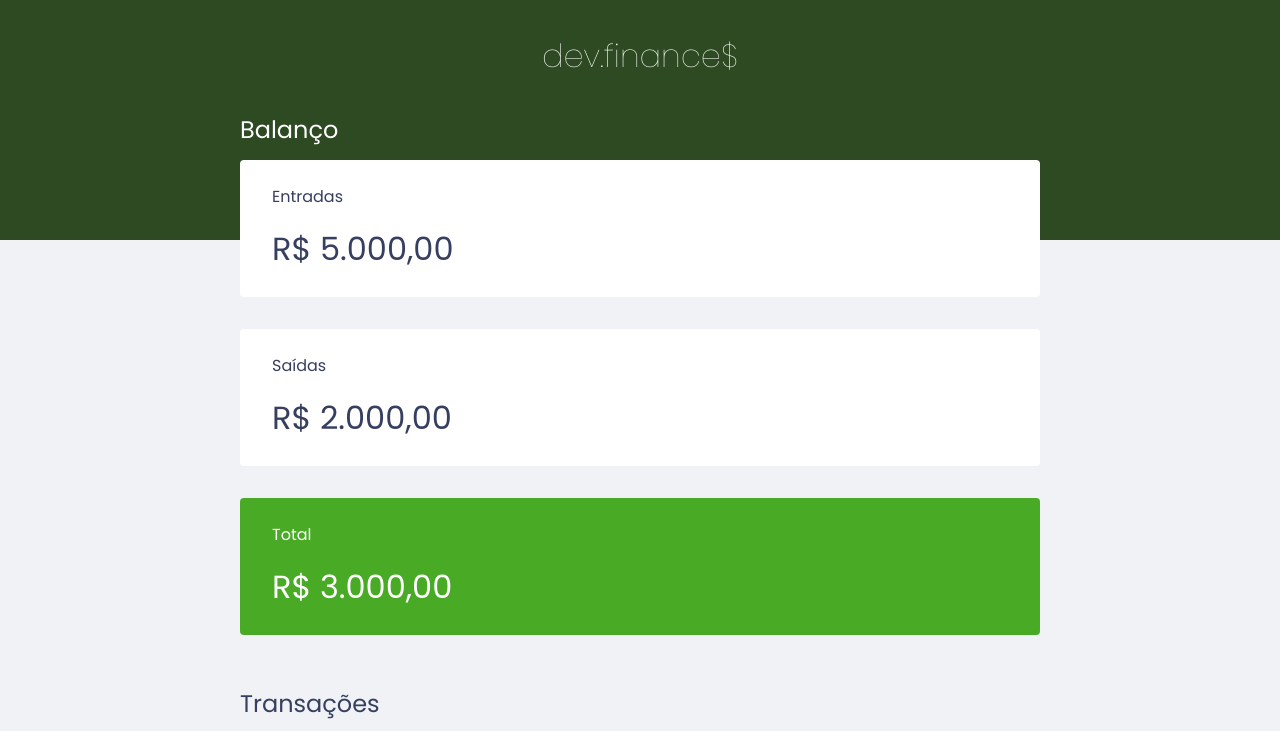
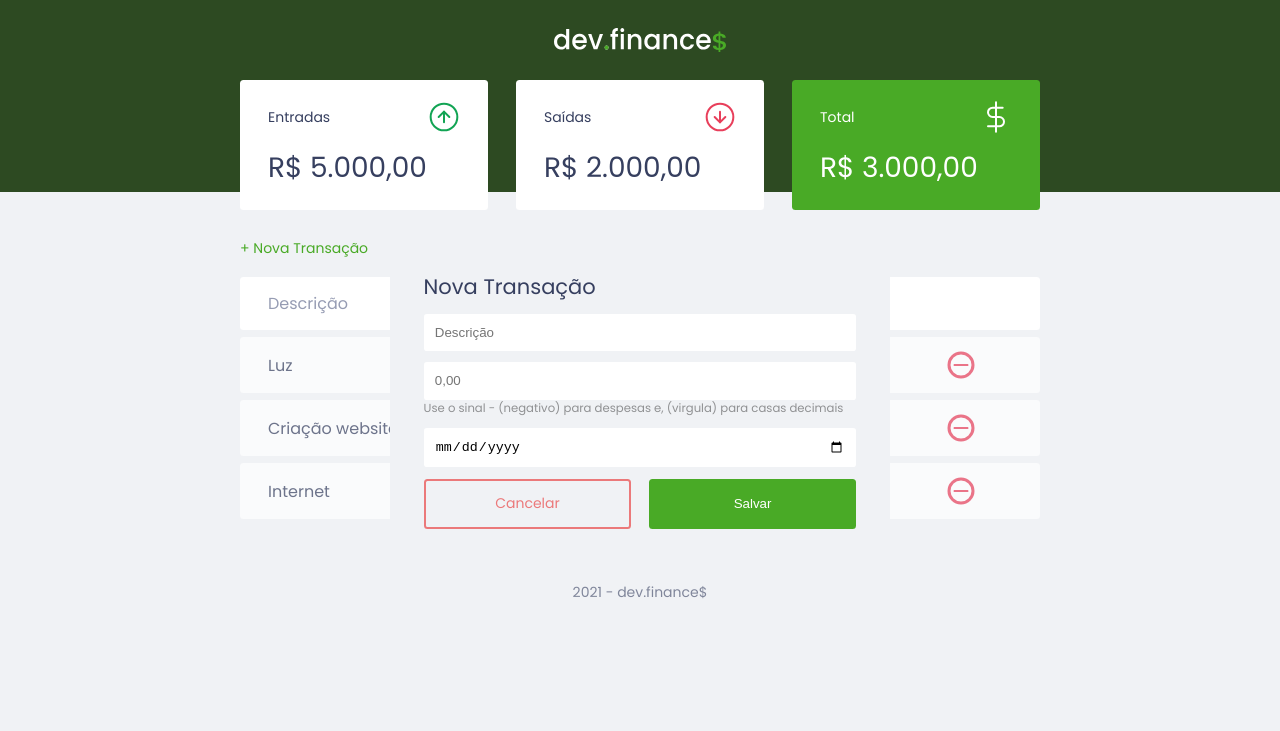
Before and after one commit to dayellesouza/dev-finances, a plain HTML site: page index.html in a window 1280 px wide. Shown: the top 731 px of the page. Drawn offline with Linux system fonts and the light colour scheme.

Commit message:
segunda aula

```diff
--- a/index.html
+++ b/index.html
@@ -3,48 +3,66 @@
 
     <head>
         <meta charset="UTF-8" />
-            <meta name="viewport" content="widht=device-width,
-            initial-scale=1.0" />
+        <meta name="viewport" content="widht=device-width, initial-scale=1.0" />
         <title>dev.finance$</title>
 
         <link rel="stylesheet" href="./style.css">
         <link rel="preconnect" href="https://fonts.gstatic.com">
-<link href="https://fonts.googleapis.com/css2?family=Poppins:ital,wght@0,100;0,400;0,700;1,100;1,400;1,700&display=swap" rel="stylesheet">
+        <link
+            href="https://fonts.googleapis.com/css2?family=Poppins:ital,wght@0,100;0,400;0,700;1,100;1,400;1,700&display=swap"
+            rel="stylesheet">
     </head>
 
     <body>
         <header>
-                    <h1 id="logo">dev.finance$</h1>
+            <img src="./assets/logo.svg" alt="Logo Dev Finance">
         </header>
-
         <main class="container">
             <section id="balance">
-                        <h2>Balanço</h2>
+                <h2 class="sr-only">Balanço</h2>
 
                 <div class="card">
-                            <h3>Entradas</h3>
+                    <h3>
+                        <span>
+                            Entradas
+                        </span>
+                        <img src="./assets/income.svg" alt="Image de entradas">
+                    </h3>
                     <p>R$ 5.000,00</p>
                 </div>
 
                 <div class="card">
-                            <h3>Saídas</h3>
+                    <h3>
+                        <span>
+                            Saídas
+                        </span>
+                        <img src="./assets/expense.svg" alt="Image de saídas">
+                    </h3>
                     <p>R$ 2.000,00</p>
                 </div>
 
                 <div class="card total">
-                            <h3>Total</h3>
+                    <h3>
+                        <span>
+                            Total
+                        </span>
+                        <img src="./assets/total.svg" alt="Image de total">
+                    </h3>
                     <p>R$ 3.000,00</p>
                 </div>
             </section>
 
             <section id="transaction">
-                        <h2>Transações</h2>
+                <h2 class="sr-only">Transações</h2>
+                <a href="#" onclick="Modal.open()" class="button new">+ Nova Transação</a>
+
                 <table id="data-table">
                     <thead>
                         <tr>
                             <th>Descrição</th>
                             <th>Valor</th>
                             <th>Data</th>
+                            <th></th>
                         </tr>
                     </thead>
                     <tbody>
@@ -52,25 +70,85 @@
                             <td class="description">Luz</td>
                             <td class="expense">- R$ 500,00</td>
                             <td class="date">23/01/2021</td>
+                            <td>
+                                <img src="./assets/minus.svg" alt="Remover transação">
+                            </td>
                         </tr>
                         <tr>
                             <td class="description">Criação website</td>
                             <td class="income"> R$ 5.000,00</td>
                             <td class="date">23/01/2021</td>
+                            <td>
+                                <img src="./assets/minus.svg" alt="Remover transação">
+                            </td>
                         </tr>
                         <tr>
                             <td class="description">Internet</td>
                             <td class="expense">- R$ 200,00</td>
                             <td class="date">23/01/2021</td>
+                            <td>
+                                <img src="./assets/minus.svg" alt="Remover transação">
+                            </td>
                         </tr>
                     </tbody>
                 </table>
             </section>
         </main>
 
-                <footer><p>dev.finance$</p></footer>
+        <div class="modal-overlay active">
+            <div class="modal">
+                <div id="form">
+                    <h2>Nova Transação</h2>
+                    <form action="">
+                        <div class="input-group">
+                            <label class="sr-only" for="description">Descrição</label>
+                            <input type="text" id="description" name="description" placeholder="Descrição">
+                        </div>
+
+                        <div class="input-group">
+                            <label class="sr-only" for="amount">Valor</label>
+                            <input type="number" step="0.01" id="amount" name="amount" placeholder="0,00">
+                            <small class="help">Use o sinal - (negativo) para despesas e, (virgula)
+                                para casas decimais </small>
+                        </div>
+                        <div class="input-group">
+                            <label class="sr-only" for="date">Data</label>
+                            <input type="date" id="date" name="date">
+                        </div>
+                        <div class="input-group actions">
+                            <a href="#" onclick=".Modal.close()" class="button cancel">Cancelar</a>
+                            <button>Salvar</button>
+                        </div>
+                    </form>
+                </div>
+            </div>
+        </div>
+
+        <footer>
+            <p>2021 - dev.finance$</p>
+        </footer>
+
+        <script>
+            let Modal = {
+                open() {
+                    // Abrir modal
+                    //Adicionar a class active ao modal
+                    document
+                        .querySelector('.modal-overlay')
+                        .classList
+                        .add('.active')
+                },
+                close() {
+                    //fechar modal
+                    // remover a class active do modal
+                    document
+                        .querySelector('.modal-overlay')
+                        .classList
+                        .remove('.active')
+                }
+            }
+        </script>
     </body>
 
     </html>
-
 </DOCTYPE>
--- a/style.css
+++ b/style.css
@@ -1,18 +1,38 @@
 /* GLOBAL ======================================= */
 :root {
     --dark-blue: #363f5f;
+    --green: #49aa26;
+    --light-green: #3dd705;
+    --red: #e92929;
 }
 
-*{
+* {
     margin: 0;
     padding: 0;
     box-sizing: border-box;
+}
+html {
+    font-size: 93.75%;
 }
 
 body {
     background: #f0f2f5;
     font-family: 'Poppins', sans-serif;
 }
+
+.sr-only {
+    position: absolute;
+    width: 1px;
+    height: 1px;
+    padding: 0;
+    margin: -1px;
+    overflow: hidden;
+    clip: rect(0, 0, 0, 0);
+    white-space: nowrap;
+    border-width: 0;
+
+}
+
 .container {
     width: min(90vw, 800px);
     margin: auto;
@@ -26,6 +46,59 @@ h2 {
 
     font-weight: normal;
 
+}
+
+/* Links & buttons ======================= */
+a {
+    color: var(--green);
+    text-decoration: none;
+}
+
+a:hover {
+    color: var(--light-green);
+}
+
+button {
+    width: 100%;
+    height: 50px;
+
+    border: none;
+
+    color: white;
+    background: var(--green);
+
+    padding: 0;
+
+    border-radius: 0.25rem;
+
+    cursor: pointer;
+}
+
+.button:hover {
+    background: var(--light-green);
+}
+
+.button.new {
+    display: inline-block;
+    margin-bottom: .8rem;
+}
+
+.button.cancel {
+    color: var(--red);
+    border: 2px var(--red) solid;
+    border-radius: 0.25rem;
+
+    height: 50px;
+
+    display: flex;
+    align-items: center;
+    justify-content: center;
+
+    opacity: 0.6;
+}
+
+.button.cancel:hover {
+    opacity: 1;
 }
 
 /* HEADER ======================================= */
@@ -65,6 +138,10 @@ header {
 .card h3 {
     font-weight: normal;
     font-size: 1rem;
+
+    display: flex;
+    align-items: center;
+    justify-content: space-between;
 }
 
 .card p {
@@ -75,20 +152,33 @@ header {
 }
 
 .card.total {
-    background: #49aa26;
+    background: var(--green);
     color: white;
 }
 
 /* TABLE ======================================== */
+#transaction {
+    display: block;
+    width: 100%;
+    overflow-x: auto;
+
+}
+
 #data-table {
     width: 100%;
     border-spacing: 0 0.5rem;
     color: #969cb3;
+
 }
 
 table thead tr th:first-child,
-table tbody tr td:first-child{
+table tbody tr td:first-child {
     border-radius: 0.25rem 0 0 0.25rem;
+}
+
+table thead tr th:last-child,
+table tbody tr td:last-child {
+    border-radius: 0 0.25rem 0.25rem 0 ;
 }
 
 table thead th {
@@ -126,6 +216,78 @@ td.expense {
     color: #e92929;
 }
 
+/* Model ======================================== */
+.modal-overlay {
+    width: 100%;
+    height: 100%;
+
+    background-color: rgba(0,0,0,0,7);
+
+    position: fixed;
+    top: 0;
+
+    display: flex;
+    align-items: center;
+    justify-content: center;
+
+    opacity: 0;
+    visibility: hidden;
+
+    z-index: 999;
+}
+
+.modal-overlay.active {
+    opacity: 1;
+    visibility: visible;
+}
+
+.modal {
+    background: #f0f2f5;
+    padding: 2.4rem;
+    max-width: 90%;
+    max-width: 500px;
+
+    position: relative;
+    z-index: 1;
+}
+
+/* Form ======================================== */
+#form {
+    max-width: 500px;
+}
+
+#form h2 {
+    margin-top: 0;
+}
+input {
+    border: none;
+    border-radius: 0.2rem;
+
+    padding:  0.8rem;
+
+    width: 100%;
+}
+
+.input-group {
+    margin-top: 0.8rem;
+}
+
+.input-group small {
+    opacity: 0.4;
+}
+
+.input-group.actions {
+    display: flex;
+    justify-content: space-between;
+    align-items: center;
+}
+
+.input-group.actions .button,
+.input-group.actions button {
+    width: 48%;
+}
+
+
 /* Footer ======================================== */
 footer {
     text-align: center;
@@ -134,3 +296,16 @@ footer {
 
     opacity: 0.6;
 }
+
+/* Responsive =================================== */
+@media (min-width: 800px) {
+    html{
+        font-size: 87.5%;
+    }
+
+    #balance {
+        display: grid;
+        grid-template-columns: repeat(3, 1fr);
+        gap: 2rem;
+    }
+}
```
Also changed, not shown: assets/expense.svg (added), assets/income.svg (added), assets/logo.svg (added), assets/minus.svg (added), assets/plus.svg (added), assets/total.svg (added). Lines whose indentation alone changed are shown as unchanged.
